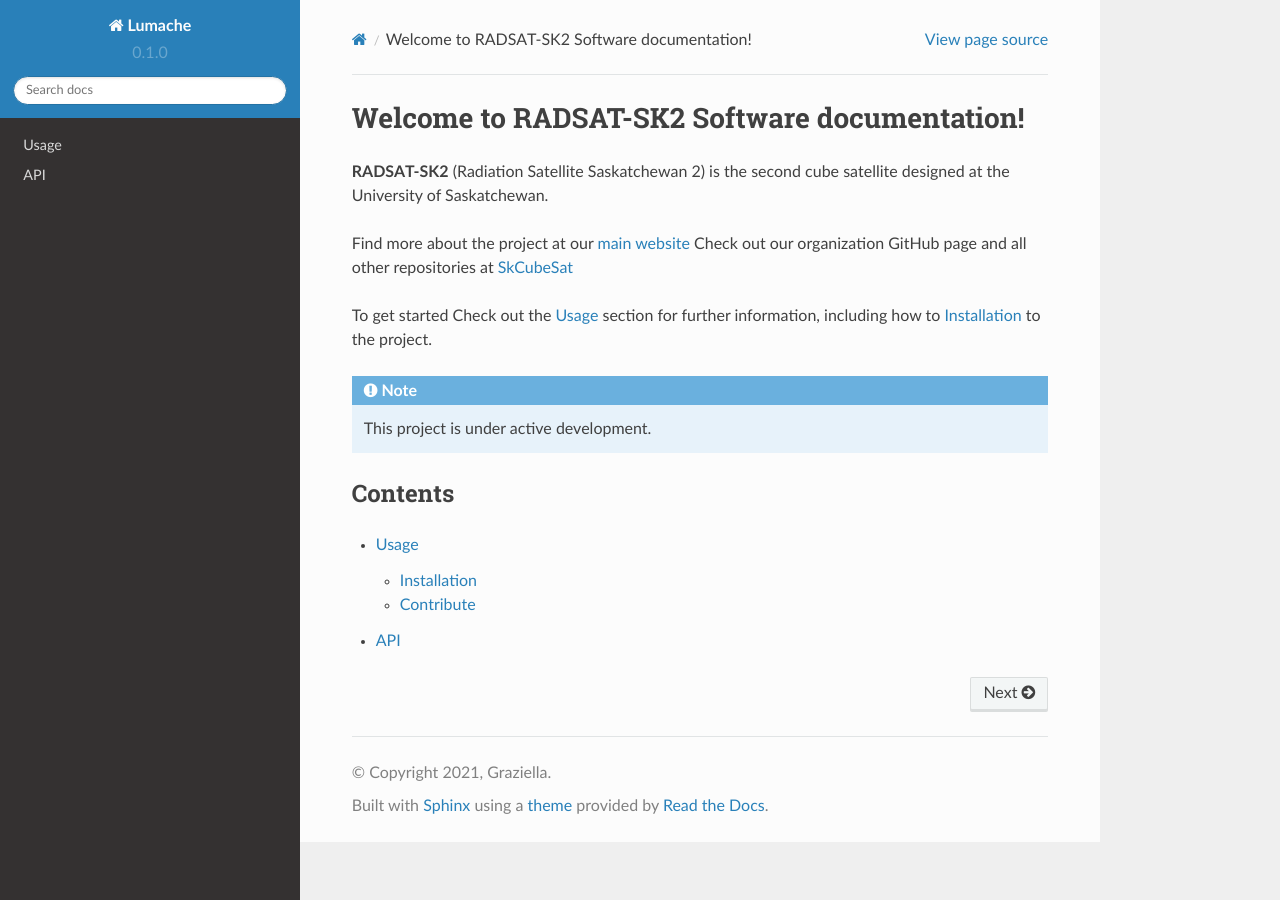
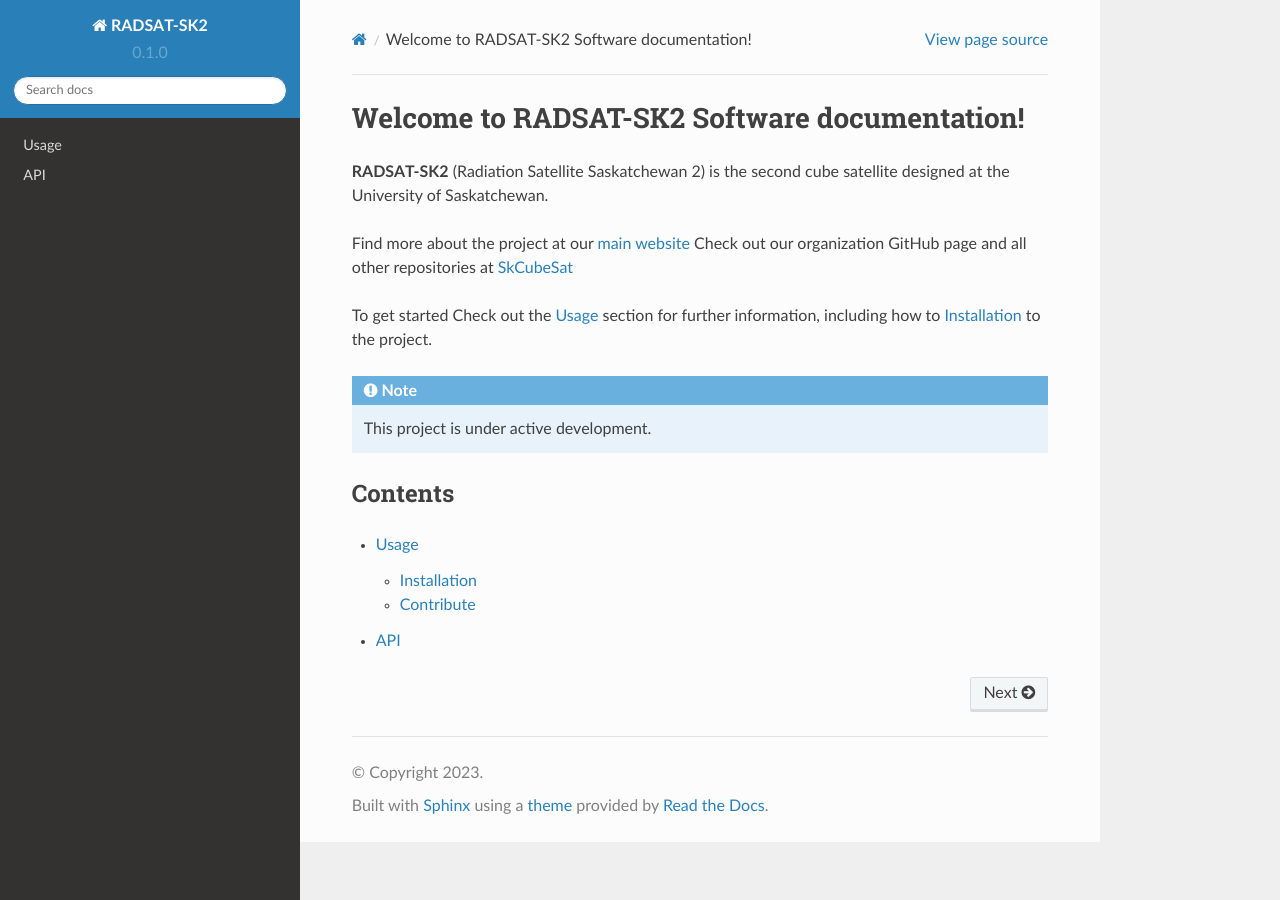
Before and after one commit to SkCubeSat/Software, a Sphinx documentation site: the page built from docs/source/index.rst, in a window 1280 px wide. Built offline with Sphinx 7.4.7 and the Read the Docs theme 2.0.0, drawn with Linux system fonts in a browser that asks for light colours.

Commit message:
Changed Project Name

```diff
--- a/docs/source/conf.py
+++ b/docs/source/conf.py
@@ -2,9 +2,9 @@
 
 # -- Project information
 
-project = 'Lumache'
-copyright = '2021, Graziella'
-author = 'Graziella'
+project = 'RADSAT-SK2'
+copyright = '2023'
+author = 'Software Team Leads'
 
 release = '0.1'
 version = '0.1.0'
--- a/docs/source/getting started.rst
+++ b/docs/source/getting started.rst
@@ -18,4 +18,4 @@ Contribute
 
 We are always looking for people to help us develop our
 ``SkCubeSat``. If you would like to help, you can always create a pull request!
-If you want to get in touch with us, contact our team at ``blank``.
+If you want to get in touch with us, you can contact our current Software team leads at ``oren.rotaru@usask.ca`` and ``alvan.alam@usask.ca``.
```
